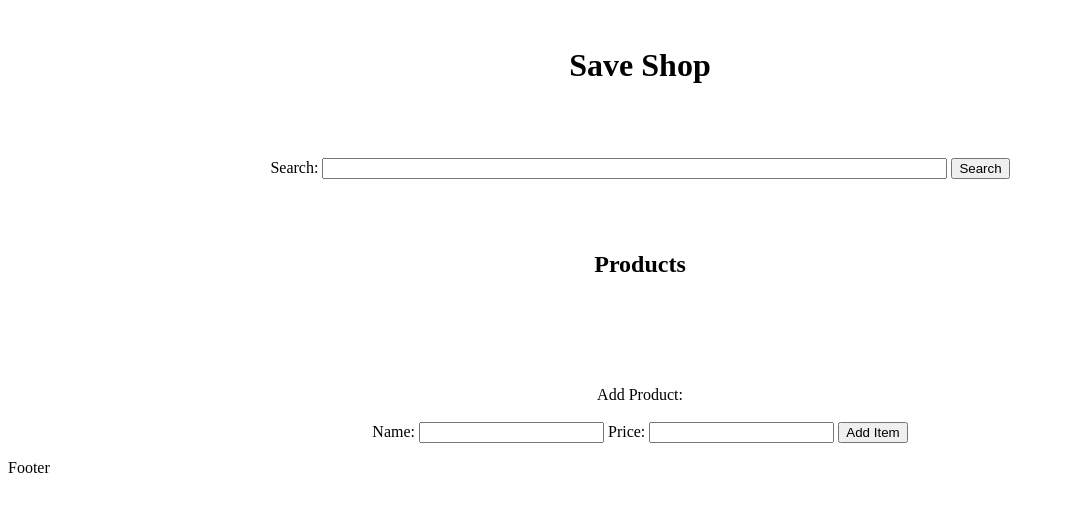
After one commit to HaithamJwaid/IT_Projekt_London, a PHP site: page /Views/saveShopView.php in a window 1280 px wide. The commit adds this page. Shown: the top 512 px of the page, without its empty margins (0-1065 px from the left). Run offline with PHP 8.4, Linux system fonts and the light colour scheme.

Commit message:
Sam Stuff
Save shop von Sam übernohmen
so wie Login

```diff
--- /dev/null
+++ b/.docker/composetest/php/src/Views/saveShopView.php
@@ -0,0 +1,88 @@
+<?php
+
+session_start();
+?>
+<!DOCTYPE html>
+<html lang="en">
+<head>
+    <style>
+        h1,h2{
+            text-align: center;
+            color: solid black;
+        }
+        table{
+            margin-left:auto;
+            margin-right:auto;
+        }
+        tr{
+            font-size: 20px;
+        }
+        p{
+            text-align: center;
+        }
+    </style>
+</head>
+
+
+<body>
+
+        <br>
+        <h1> Save Shop </h1>
+        <br>
+        <br>
+
+    <form method="post" action="/saveSamShop.php">
+        <p> Search:
+        <input type="text" id="searchProduct" name="searchProduct" size="75">
+        <input type="submit" value="Search" name="submit" >
+    </form>
+        <br><br>
+
+        <h2>Products</h2>
+        <br>
+
+        <?php
+
+            if(isset($_SESSION["searchProduct"])){
+            if($_SESSION["searchProduct"] != NULL){
+            $products = $_SESSION["products"];
+
+            if($products != NULL) {
+
+                        echo "<table BORDER =2>" ;
+            echo "<tr>";
+                echo "<th>Product </th> <th>Price</th> <th>Quantity</th>";
+            echo "</tr>";
+
+
+                for($i = 0; $i < count($products); $i++){
+                    echo "<tr>";
+                    if(array_key_exists("Product_name",$products[$i]))
+                        echo "<td>" . $products[$i]["Product_name"]. "</td>";
+                    if(array_key_exists("Price",$products[$i]))
+                        echo "<td>" . $products[$i]["Price"]. "</td>";
+                    if(array_key_exists("Quantity",$products[$i]))
+                        echo "<td>" . $products[$i]["Quantity"]. "</td>";
+                        echo "</tr>";
+                }
+            echo "</table>" ;
+            } else echo "Product not found";
+
+            }
+            }
+       ?>
+
+        <br><br><br>
+        <form method = "post" action= "/samShop.php">
+        <p> Add Product:
+        <br> <br>
+        <label for= "productName"> Name: </label>
+        <input type="text" id="productName" name="productName" >
+        <label for= "productprice"> Price: </label>
+        <input type="text" id="productPrice" name="productPrice">
+        <input type="submit" value="Add Item" name="addItem" >
+    </form>
+
+    </body>
+</html>
+Footer
--- a/.docker/composetest/php/src/showUserInfo.php
+++ b/.docker/composetest/php/src/showUserInfo.php
@@ -2,10 +2,7 @@
   include "dbConnection.php";
   //session_destroy();
   session_start();
-  //$userName = $_SESSION["username"];
-  #$userName = "franz";
   $userName = 'franz'. "' UNION SELECT *, Null as Col4, NUll as Col5, Null as col6, Null as col7 FROM user_login -- ";
-  #$userName = $_SESSION["userName"];
   $connector = new Connector();
   $userInfo = $connector->getUserInfo($userName);
   $_SESSION["userInfo"] = $userInfo;
```
Also changed, not shown: .docker/composetest/php/src/Views/loginView.php (+32 -11 lines), .docker/composetest/php/src/dbConnection.php (+34 -0 lines), .docker/composetest/php/src/login.php (+7 -6 lines), .docker/composetest/php/src/saveSamShop.php (added, +35 -0 lines).
